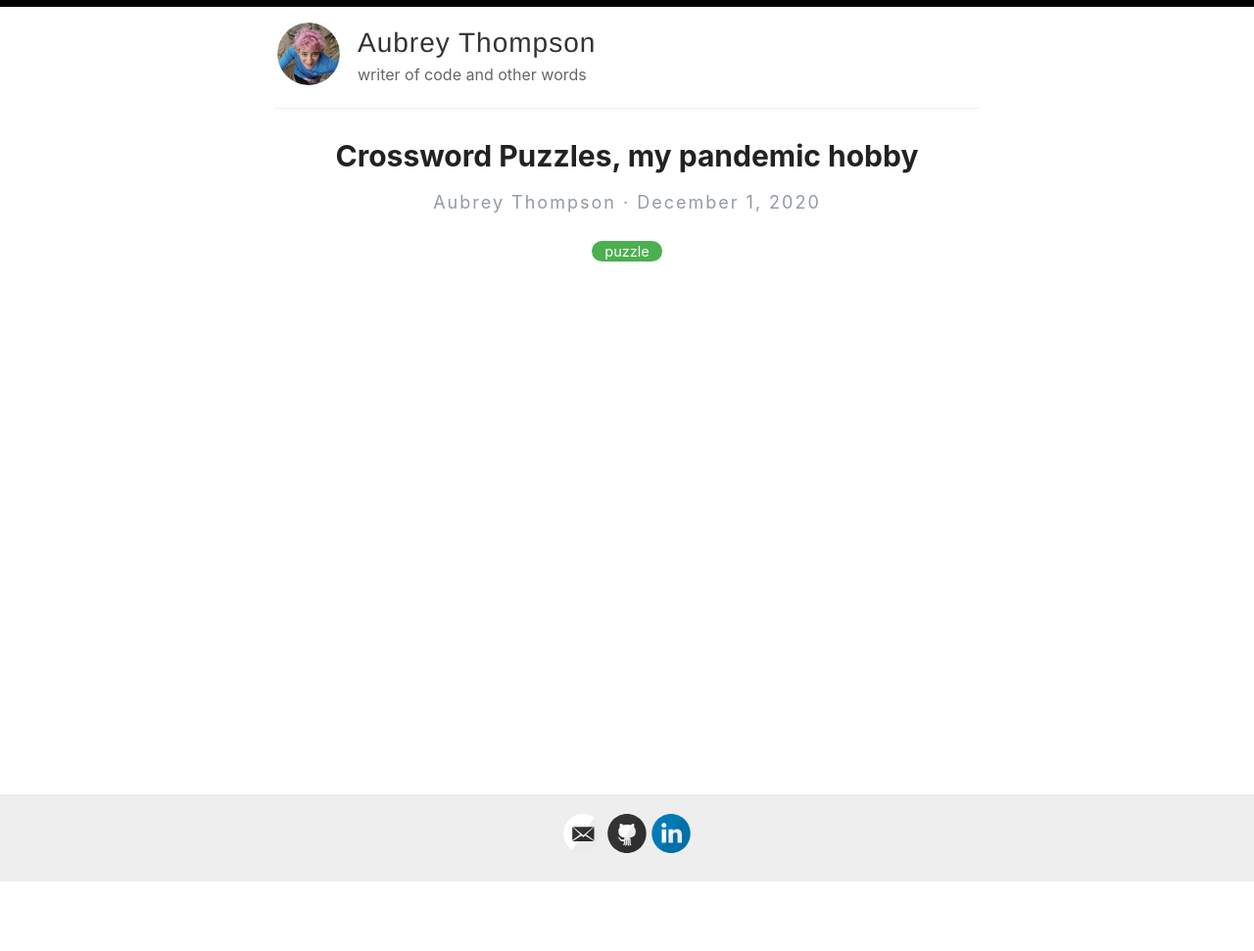
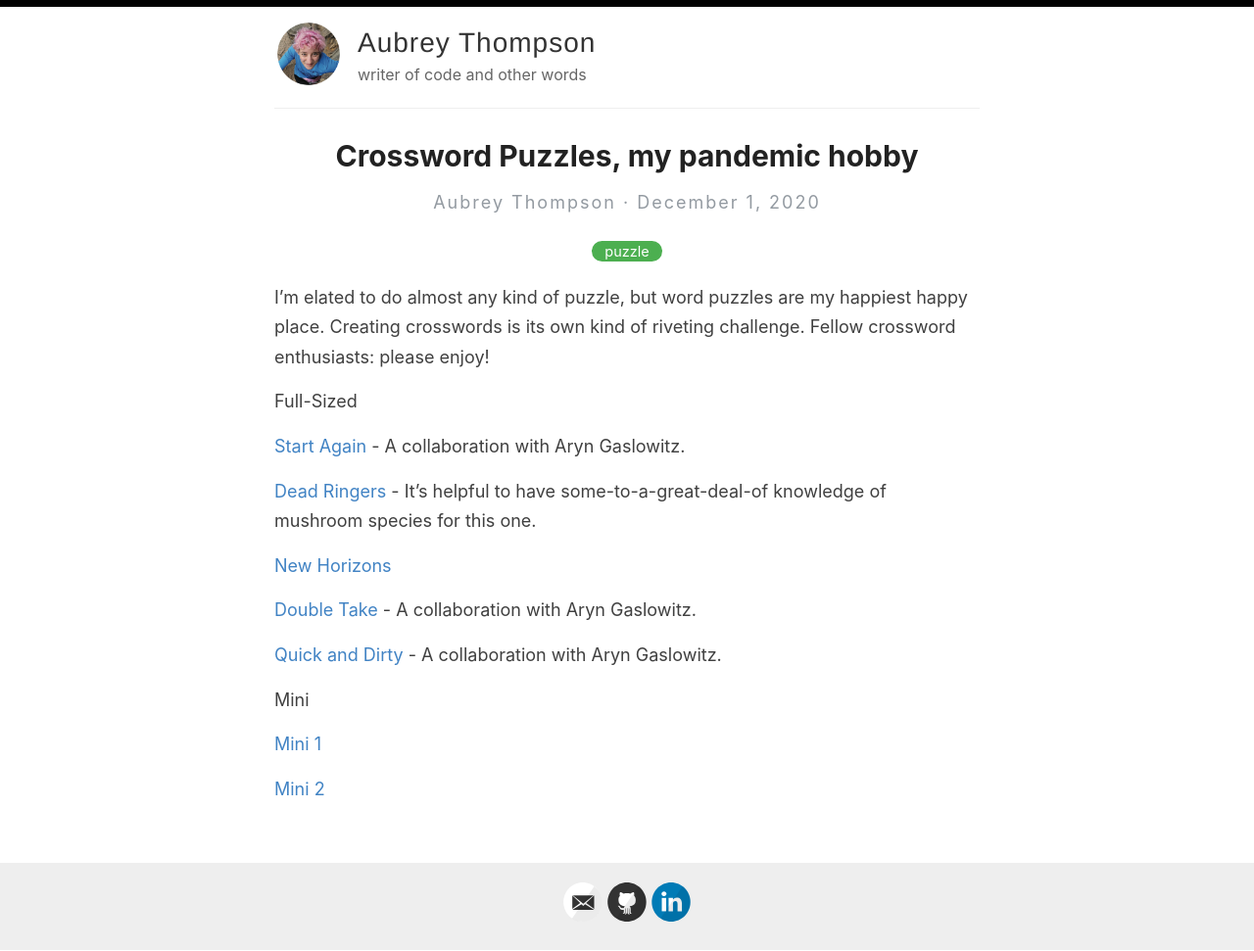
Before and after one commit to aubreythompson/aubreythompson.github.io, a Jekyll site: the page built from _posts/2020-12-01-puzzles.md, in a window 1280 px wide. Shown: the whole page at 98% size. Built offline with Jekyll 4.4.1, drawn with Linux system fonts in a browser that asks for light colours; before the commit the page ends 901 px from its top, so only the background shows below that.

Commit message:
added crosswords

```diff
--- a/_posts/2020-12-01-puzzles.md
+++ b/_posts/2020-12-01-puzzles.md
@@ -3,3 +3,23 @@ layout: post
 title: Crossword Puzzles, my pandemic hobby
 categories: [puzzle]
 ---
+
+I'm elated to do almost any kind of puzzle, but word puzzles are my happiest happy place. Creating crosswords is its own kind of riveting challenge. Fellow crossword enthusiasts: please enjoy!
+
+Full-Sized
+
+[Start Again](https://drive.google.com/file/d/11jER32Nqm70iEXsJ08j4mEvIF9ySyeqt/view?usp=sharing) - A collaboration with Aryn Gaslowitz.
+
+[Dead Ringers](https://drive.google.com/file/d/1oMKfOADo9PqExbhJKNCT2bdzKOaHxhhc/view?usp=sharing) - It's helpful to have some-to-a-great-deal-of knowledge of mushroom species for this one.
+
+[New Horizons](https://drive.google.com/file/d/1HYPjQP-YwGM9VVwvJ46dymhfJLVOzw0R/view?usp=sharing)
+
+[Double Take](https://drive.google.com/file/d/1E4ng9G3p_LEXVLPKCf0TUmtQIAvWi0oy/view?usp=sharing) - A collaboration with Aryn Gaslowitz.
+
+[Quick and Dirty](https://drive.google.com/file/d/1-7NWe7AB6NUMMMWlmCE8B-4yVXNglCwc/view?usp=sharing) - A collaboration with Aryn Gaslowitz.
+
+Mini
+
+[Mini 1](https://drive.google.com/file/d/1PGpNa6u3avgQh1OLSRiXQ4aAotPRBnFT/view?usp=sharing)
+
+[Mini 2](https://drive.google.com/file/d/1XegeiFEMoSPMA_Xl6BnqNMbK6Hm6-dXY/view?usp=sharing)
```
